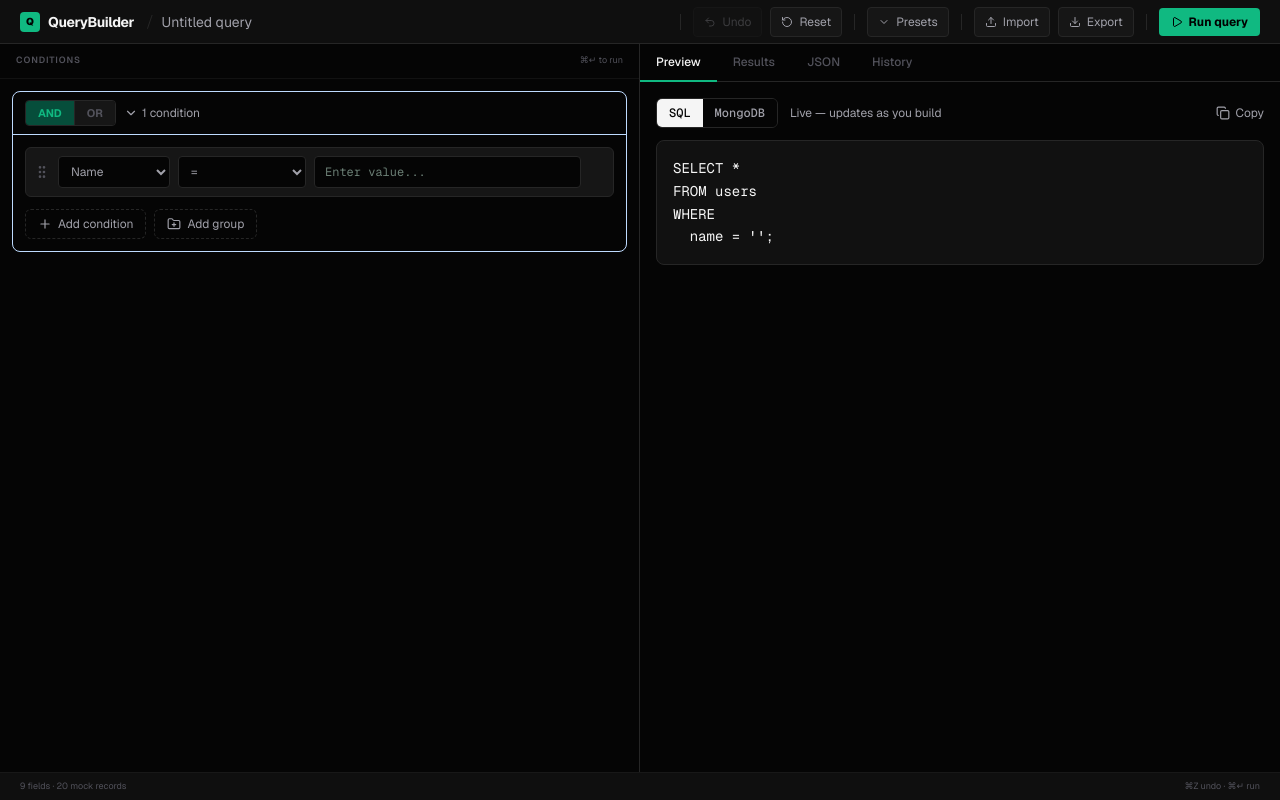
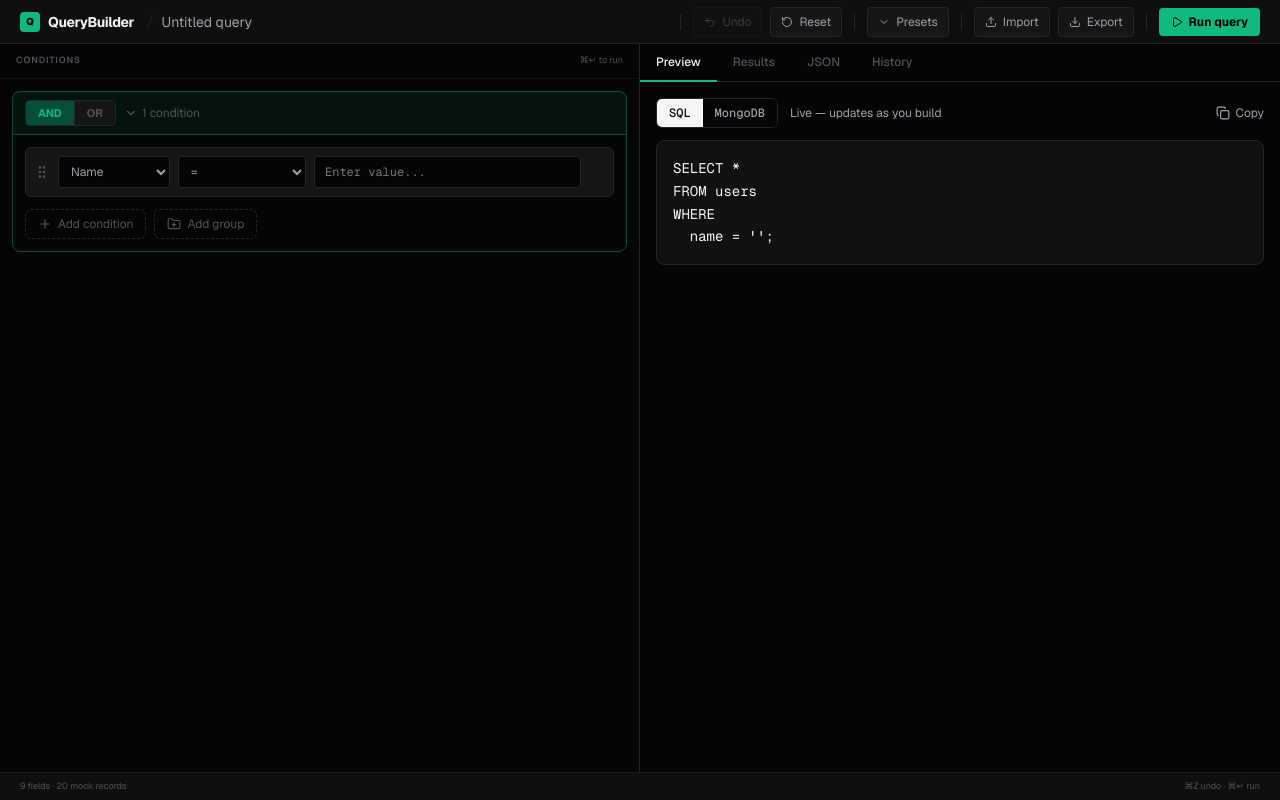
Before and after one commit to ussyalfaks/visual-query-builder, a Next.js app: page /app in a window 1280 px wide. Built offline with nearby package versions, Linux system fonts and the light colour scheme.

Commit message:
feat: ConditionGroup logic-based border colors, dark group headers

```diff
--- a/components/query-builder/ConditionGroup.tsx
+++ b/components/query-builder/ConditionGroup.tsx
@@ -1,18 +1,11 @@
 'use client';
 import { memo, useCallback } from 'react';
 import {
-  DndContext,
-  closestCenter,
-  KeyboardSensor,
-  PointerSensor,
-  useSensor,
-  useSensors,
-  type DragEndEvent,
+  DndContext, closestCenter, KeyboardSensor,
+  PointerSensor, useSensor, useSensors, type DragEndEvent,
 } from '@dnd-kit/core';
 import {
-  SortableContext,
-  sortableKeyboardCoordinates,
-  verticalListSortingStrategy,
+  SortableContext, sortableKeyboardCoordinates, verticalListSortingStrategy,
 } from '@dnd-kit/sortable';
 import type { DraggableAttributes } from '@dnd-kit/core';
 import type { SyntheticListenerMap } from '@dnd-kit/core/dist/hooks/utilities';
@@ -31,29 +24,31 @@
   dragHandleAttributes?: DraggableAttributes;
 }
 
-const DEPTH_COLORS = [
-  'border-blue-200 dark:border-blue-800',
-  'border-amber-200 dark:border-amber-800',
-  'border-green-200 dark:border-green-800',
-  'border-purple-200 dark:border-purple-800',
-  'border-pink-200 dark:border-pink-800',
-];
+const LOGIC_BORDER = {
+  AND: 'border-accent-subtle',
+  OR: 'border-or-border',
+};
 
-const DEPTH_BG = [
-  '',
-  'bg-muted/20',
-  'bg-muted/30',
-  'bg-muted/40',
-  'bg-muted/50',
-];
+const LOGIC_HEADER_BG = {
+  AND: 'bg-accent-subtle/20',
+  OR: 'bg-or-subtle',
+};
 
-// This component renders itself recursively for unlimited nesting depth.
+const LOGIC_HEADER_BORDER = {
+  AND: 'border-accent-subtle',
+  OR: 'border-or-border',
+};
+
+const DEPTH_BG = ['', 'bg-surface/30', 'bg-surface/50', 'bg-surface/70', 'bg-surface'];
+
 export const ConditionGroup = memo(function ConditionGroup({ group, depth, dragHandleListeners, dragHandleAttributes }: Props) {
   const { addRule, addGroup, removeGroup, reorderRules, reorderGroups, toggleCollapse, collapsed, errors } = useQueryStore();
 
   const isCollapsed = collapsed.has(group.id);
   const totalItems = group.rules.length + group.groups.length;
-  const borderClass = DEPTH_COLORS[Math.min(depth, DEPTH_COLORS.length - 1)];
+  const borderClass = LOGIC_BORDER[group.logic];
+  const headerBgClass = LOGIC_HEADER_BG[group.logic];
+  const headerBorderClass = LOGIC_HEADER_BORDER[group.logic];
   const bgClass = DEPTH_BG[Math.min(depth, DEPTH_BG.length - 1)];
 
   const sensors = useSensors(
@@ -66,9 +61,7 @@
     if (!over || active.id === over.id) return;
     const fromIndex = group.rules.findIndex(r => r.id === active.id);
     const toIndex = group.rules.findIndex(r => r.id === over.id);
-    if (fromIndex !== -1 && toIndex !== -1) {
-      reorderRules(group.id, fromIndex, toIndex);
-    }
+    if (fromIndex !== -1 && toIndex !== -1) reorderRules(group.id, fromIndex, toIndex);
   }, [group.id, group.rules, reorderRules]);
 
   const groupSensors = useSensors(
@@ -81,9 +74,7 @@
     if (!over || active.id === over.id) return;
     const fromIndex = group.groups.findIndex(g => g.id === active.id);
     const toIndex = group.groups.findIndex(g => g.id === over.id);
-    if (fromIndex !== -1 && toIndex !== -1) {
-      reorderGroups(group.id, fromIndex, toIndex);
-    }
+    if (fromIndex !== -1 && toIndex !== -1) reorderGroups(group.id, fromIndex, toIndex);
   }, [group.id, group.groups, reorderGroups]);
 
   const handleAddRule = useCallback(() => addRule(group.id), [group.id, addRule]);
@@ -94,30 +85,33 @@
   return (
     <div className={cn('rounded-lg border', borderClass, bgClass)}>
       {/* Group header */}
-      <div className={cn('flex items-center gap-2 px-3 py-2', !isCollapsed && 'border-b', borderClass)}>
-        {/* Drag handle — present on non-root groups via SortableGroup */}
+      <div className={cn(
+        'flex items-center gap-2 px-3 py-2',
+        headerBgClass,
+        !isCollapsed && cn('border-b', headerBorderClass)
+      )}>
         {dragHandleListeners && (
           <button
             {...dragHandleAttributes}
             {...dragHandleListeners}
-            className="text-muted-foreground hover:text-foreground cursor-grab active:cursor-grabbing shrink-0 touch-none"
+            className="text-subtle hover:text-muted-foreground cursor-grab active:cursor-grabbing shrink-0 touch-none"
             aria-label="Drag group to reorder"
           >
             <GripVertical className="h-3.5 w-3.5" />
           </button>
         )}
+
         <LogicToggle groupId={group.id} logic={group.logic} />
 
         <button
           onClick={handleToggle}
-          className="flex items-center gap-1 text-xs text-muted-foreground hover:text-foreground transition-colors"
+          className="flex items-center gap-1 text-xs text-subtle hover:text-muted-foreground transition-colors"
           aria-expanded={!isCollapsed}
           aria-label={isCollapsed ? 'Expand group' : 'Collapse group'}
         >
           {isCollapsed
             ? <ChevronRight className="h-3.5 w-3.5" />
-            : <ChevronDown className="h-3.5 w-3.5" />
-          }
+            : <ChevronDown className="h-3.5 w-3.5" />}
           <span>{totalItems} condition{totalItems !== 1 ? 's' : ''}</span>
         </button>
 
@@ -126,7 +120,7 @@
         {depth > 0 && (
           <button
             onClick={handleRemove}
-            className="text-muted-foreground hover:text-destructive transition-colors p-1 rounded"
+            className="text-subtle hover:text-destructive transition-colors p-1 rounded"
             aria-label="Remove group"
           >
             <Trash2 className="h-3.5 w-3.5" />
@@ -134,7 +128,6 @@
         )}
       </div>
 
-      {/* Group-level validation error */}
       {errors[group.id] && (
         <div className="mx-3 mt-2 flex items-center gap-1.5 text-xs text-destructive">
           <AlertCircle className="h-3.5 w-3.5 shrink-0" />
@@ -142,7 +135,6 @@
         </div>
       )}
 
-      {/* Group body — grid-rows transition provides smooth CSS collapse animation */}
       <div
         className={cn(
           'grid transition-all duration-200 ease-in-out',
@@ -152,7 +144,6 @@
       >
         <div className="overflow-hidden">
           <div className="p-3 flex flex-col gap-2">
-            {/* Drag-and-drop sortable rules */}
             <DndContext sensors={sensors} collisionDetection={closestCenter} onDragEnd={handleDragEnd}>
               <SortableContext items={group.rules.map(r => r.id)} strategy={verticalListSortingStrategy}>
                 {group.rules.map(rule => (
@@ -161,7 +152,6 @@
               </SortableContext>
             </DndContext>
 
-            {/* RECURSIVE: sub-groups sortable via their own DnD context */}
             <DndContext sensors={groupSensors} collisionDetection={closestCenter} onDragEnd={handleGroupDragEnd}>
               <SortableContext items={group.groups.map(g => g.id)} strategy={verticalListSortingStrategy}>
                 {group.groups.map(subGroup => (
@@ -170,18 +160,17 @@
               </SortableContext>
             </DndContext>
 
-            {/* Action buttons */}
             <div className="flex gap-2 pt-1">
               <button
                 onClick={handleAddRule}
-                className="flex items-center gap-1.5 text-xs text-muted-foreground hover:text-foreground border border-dashed border-border hover:border-foreground rounded-md px-3 py-1.5 transition-colors"
+                className="flex items-center gap-1.5 text-xs text-subtle hover:text-muted-foreground border border-dashed border-border hover:border-muted-foreground rounded-md px-3 py-1.5 transition-colors"
               >
                 <Plus className="h-3.5 w-3.5" />
                 Add condition
               </button>
               <button
                 onClick={handleAddGroup}
-                className="flex items-center gap-1.5 text-xs text-muted-foreground hover:text-foreground border border-dashed border-border hover:border-foreground rounded-md px-3 py-1.5 transition-colors"
+                className="flex items-center gap-1.5 text-xs text-subtle hover:text-muted-foreground border border-dashed border-border hover:border-muted-foreground rounded-md px-3 py-1.5 transition-colors"
               >
                 <FolderPlus className="h-3.5 w-3.5" />
                 Add group
```
